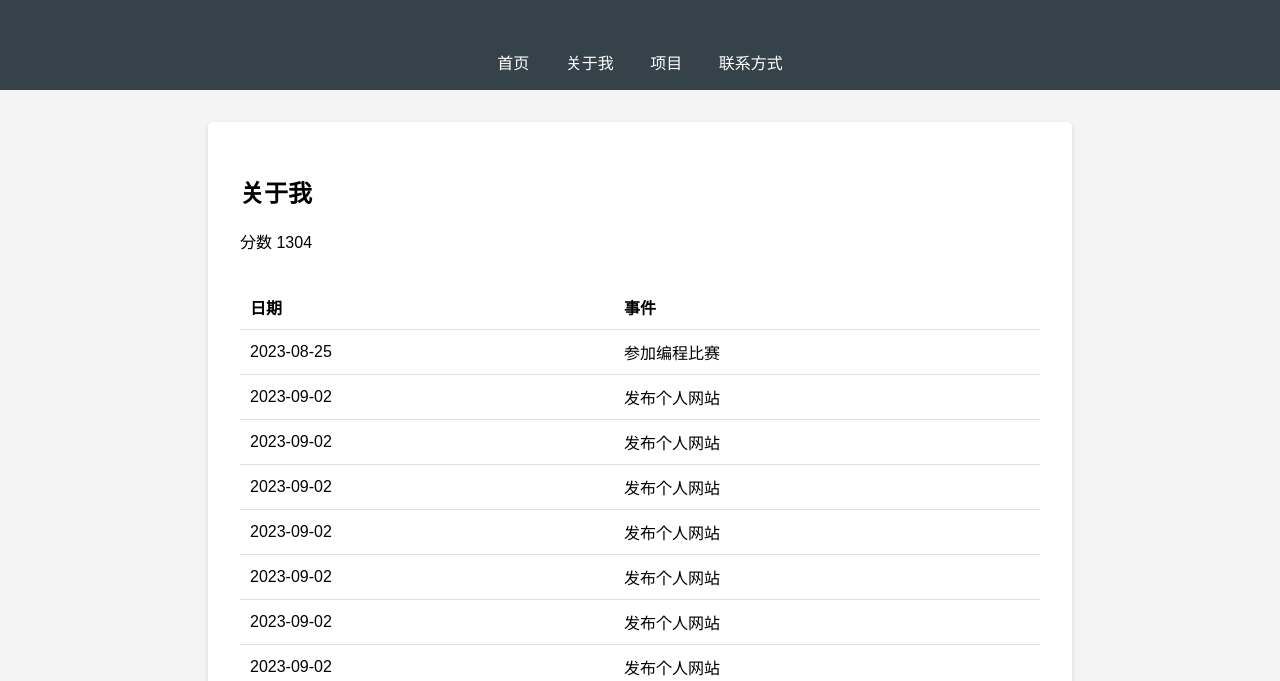
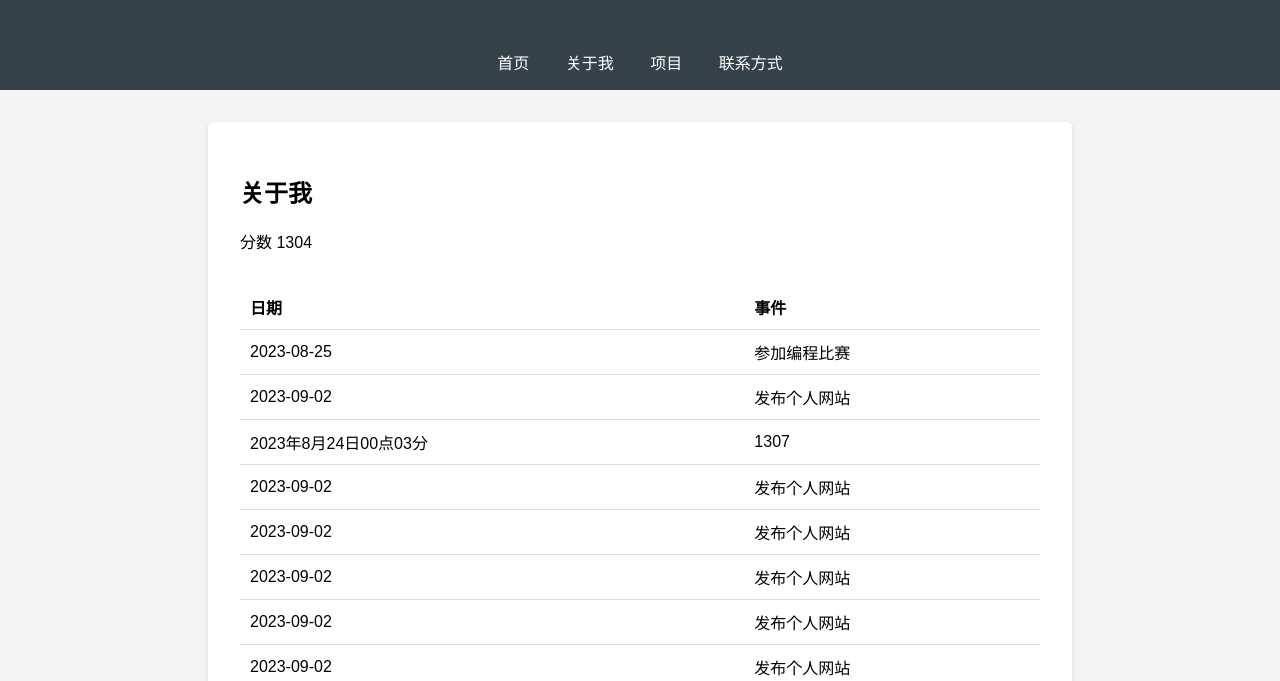
Before and after one commit to sinnohang/sinnohang.github.io, a plain HTML site: page index.html in a window 1280 px wide. Shown: the part 119-800 px from the top of the page. Drawn offline with Linux system fonts and the light colour scheme.

Commit message:
分数++

```diff
--- a/index.html
+++ b/index.html
@@ -108,8 +108,8 @@
                 <td>发布个人网站</td>
             </tr>
             <tr>
-                <td>2023-09-02</td>
-                <td>发布个人网站</td>
+                <td>2023年8月24日00点03分</td>
+                <td>1307</td>
             </tr>
             <tr>
                 <td>2023-09-02</td>
```
